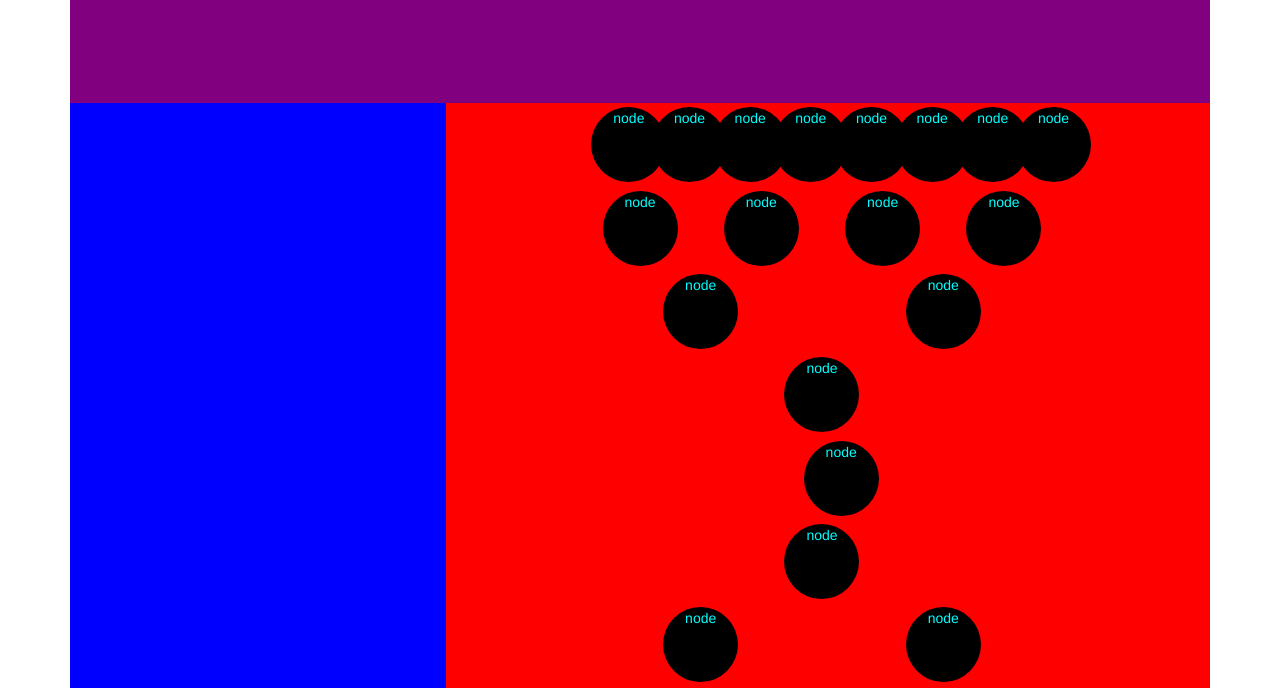
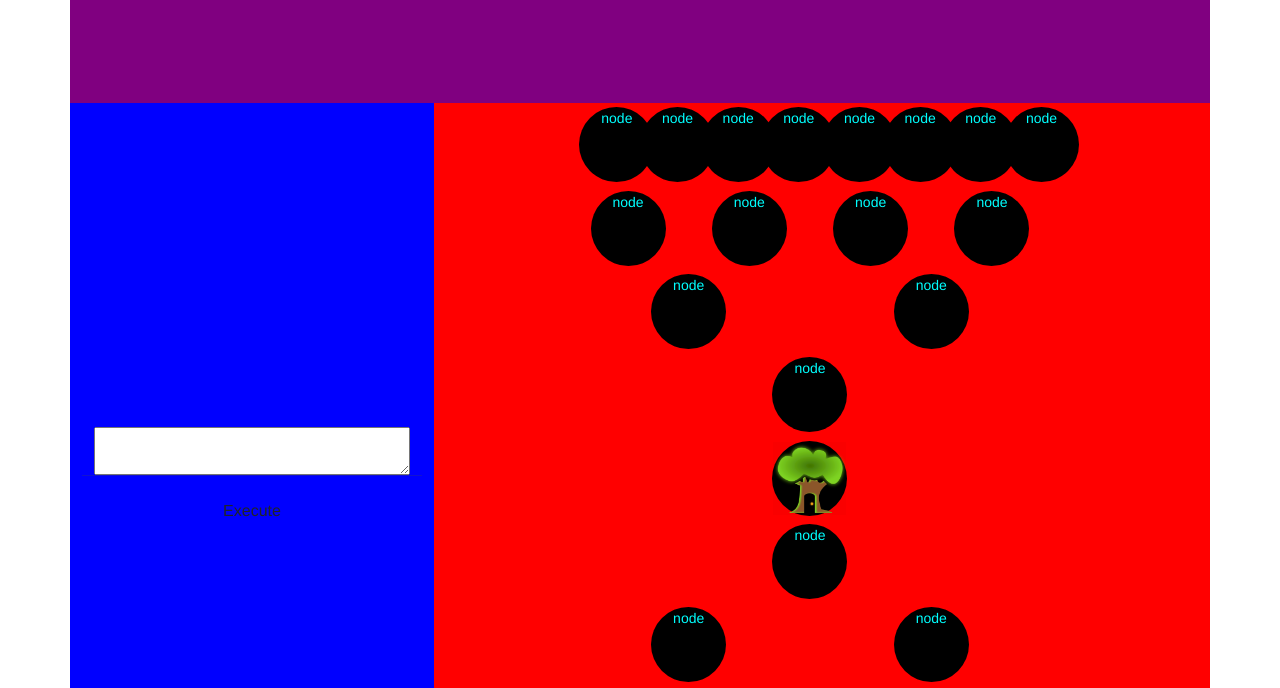
Before and after one commit to Ace-Quantum/Realitree, a plain HTML site: page index.html in a window 1280 px wide. Shown: the part 81-769 px from the top of the page. Drawn offline with nearby package versions, Linux system fonts and the light colour scheme; a web font is replaced by a local one.

Commit message:
Further work on input region - text area added, beginning work on final styling

```diff
--- a/index.html
+++ b/index.html
@@ -19,11 +19,20 @@
     <div class="container overflow-hidden text-center">
         <!-- gameplay area -->
         <section id="gameplay_region" class="row align-items-center justify-content-center gx-5">
-            <section id="controller_region" class="col-4">
+            <section id="controller_region" class="col-4 row align-items-center">
                 <!-- user input area -->
+                <div class="row justify-content-center">
+                    <div class="row">
+                        <textarea id="input" class="input_region"></textarea>
+                    </div>
+                    <hr>
+                    <div class="row justify-content-center">
+                        <button class="btn btn_submit">Execute</button>
+                    </div>
+                </div>
             </section>
 
-            <section id="feedback_region" class="col-8 row align-items-center">
+            <section id="feedback_region" class="col-8 row align-items-center container-fluid">
                 <!-- game area -->
                 <div class="row justify-content-center">
                     <div class="col-1"><div class="card node m-auto">node</div></div>
@@ -49,7 +58,7 @@
                     <div class="col-8"><div class="card node m-auto">node</div></div>
                 </div>
                 <div class="row justify-content-center">
-                    <div class="col-1"><div class="card node m-auto">node</div></div>
+                    <div class="col-8"><div class="card node m-auto"><img class="node_base" src="images/favicon.png"></div></div>
                 </div>
                 <div class="row justify-content-center">
                     <div class="col-8"><div class="card node m-auto">node</div></div>
```
